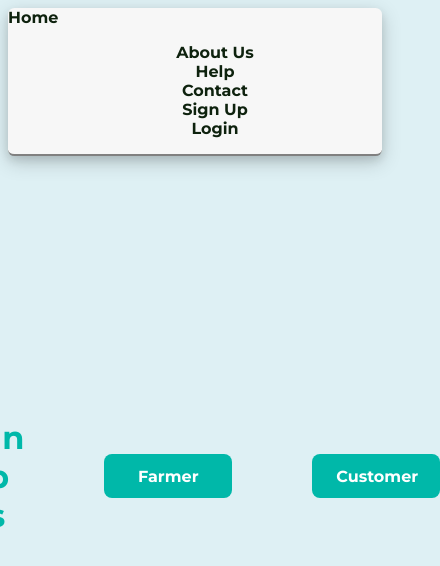
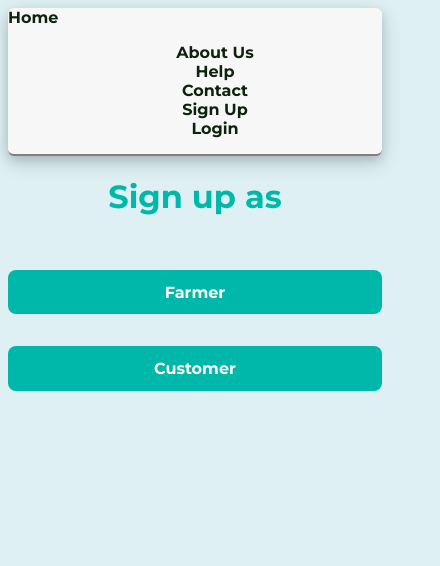
Before and after one commit to chingu-voyages/v46-tier3-team-33, a React (Vite) app in the folder frontend/: page /PreSignup in a window 390 px wide. Shown: the top 566 px of the page, 440 px wide, since content can reach past the window. Built offline with nearby package versions, Linux system fonts and the light colour scheme; no server answers; a web font is replaced by a local one.

Commit message:
For medium screens (up to 1024 pixels), the height is set to auto, the flex-direction is set to column, align-items is set to stretch, and the gap is set to 2rem.

```diff
--- a/frontend/src/components/Pages/preSignup/preSignup.css
+++ b/frontend/src/components/Pages/preSignup/preSignup.css
@@ -8,3 +8,12 @@
   justify-content: center;
   gap: 5rem;
 }
+
+@media screen and (max-width: 1024px) {
+  #preSignup-container {
+    height: auto;
+    flex-direction: column;
+    align-items: stretch;
+    gap: 2rem;
+  }
+}
```
